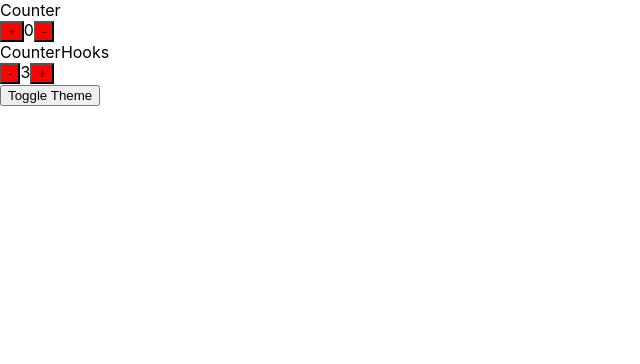
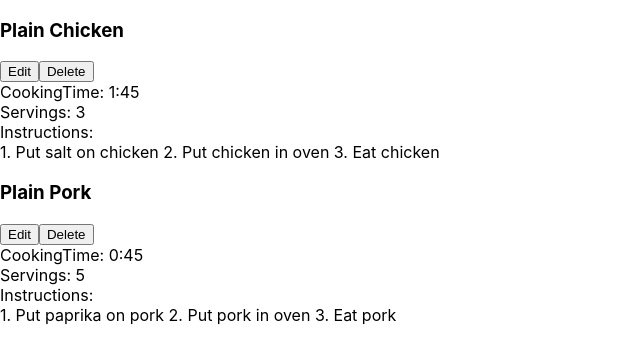
Before and after one commit to joshuarossdev/css-react-practice, a React (Create React App) app in the folder react-lessons/: page / in a window 1280 px wide. Shown: the top 364 px of the page, without its empty margins (0-640 px from the left). Built offline with nearby package versions, Linux system fonts and the light colour scheme; the HTML template or start-up script is replaced by a standard one.

Commit message:
added recipe components and created dynamic recipe data rendering

```diff
--- a/react-lessons/src/App.js
+++ b/react-lessons/src/App.js
@@ -1,23 +1,30 @@
 import React, { useState } from 'react'
-import Counter from './Counter'
-import CounterHooks from './CounterHook'
+import RecipeList from './RecipeList';
 
-export const ThemeContext = React.createContext()
 
 function App() {
-  console.log ('render App')
-  const [theme, setTheme] = useState('red')
   return (
-    <ThemeContext.Provider value={{ backgroundColor: theme }}>
-      Counter
-      <Counter initialCount={0} />
-      CounterHooks
-      <CounterHooks initialCount={3} />
-      <button onClick={() => setTheme(prevTheme => {
-        return prevTheme === 'red' ? 'blue' : 'red'
-      })}>Toggle Theme</button>
-    </ThemeContext.Provider>
+    <RecipeList recipes={sampleRecipes}/>
   )
 }
 
+const sampleRecipes = [
+  {
+    id: 1,
+    name: 'Plain Chicken',
+    servings: 3,
+    cookTime: '1:45',
+    instructions: `1. Put salt on chicken\n2. Put
+      chicken in oven\n3. Eat chicken`
+  },
+  {
+    id: 2,
+    name: 'Plain Pork',
+    servings: 5,
+    cookTime: '0:45',
+    instructions: `1. Put paprika on pork\n2. Put
+      pork in oven\n3. Eat pork`
+  }
+]
+
 export default App;
--- a/react-lessons/src/Counter.js
+++ /dev/null
@@ -1,32 +0,0 @@
-import React, { Component } from 'react'
-import { ThemeContext } from './App'
-
-export default class Counter extends Component {
-  constructor(props) {
-    super(props)
-
-    this.state = {
-      count: props.initialCount
-    }
-  }
-  render() {
-    return (
-      <ThemeContext.Consumer>
-        {style => (
-          <div>
-            <button style={style} onClick={() => this.changeCount(+1)}>+</button>
-            <span>{this.state.count}</span>
-            <button style={style} onClick={() => this.changeCount(-1)}>-</button>
-          </div >
-        )}
-      </ThemeContext.Consumer>
-
-    )
-  }
-
-  changeCount(amount) {
-    this.setState( prevState => {
-      return { count: prevState.count + amount }
-    })
-  }
-}
--- /dev/null
+++ b/react-lessons/src/Recipe.js
@@ -0,0 +1,36 @@
+import React from 'react'
+
+export default function Recipe(props) {
+  const {
+    name,
+    cookTime,
+    servings,
+    instructions
+  } = props
+
+  return (
+    <div>
+      <div>
+        <h3>{name}</h3>
+        <div>
+          <button>Edit</button>
+          <button>Delete</button>
+        </div>
+      </div>
+      <div>
+        <span>CookingTime: </span>
+        <span>{cookTime}</span>
+      </div>
+      <div>
+        <span>Servings: </span>
+        <span>{servings}</span>
+      </div>
+      <div>
+        <span>Instructions: </span>
+        <div>
+          {instructions}
+        </div>
+      </div>
+    </div>
+  )
+}
--- /dev/null
+++ b/react-lessons/src/RecipeList.js
@@ -0,0 +1,17 @@
+import React from 'react'
+import Recipe from './Recipe'
+
+export default function RecipeList({ recipes }) {
+  return (
+    <div>
+      {recipes.map(recipe => {
+        return (
+          <Recipe
+            key={recipe.id}
+            {...recipe}
+          />
+        )
+      })}
+    </div>
+  )
+}
```
